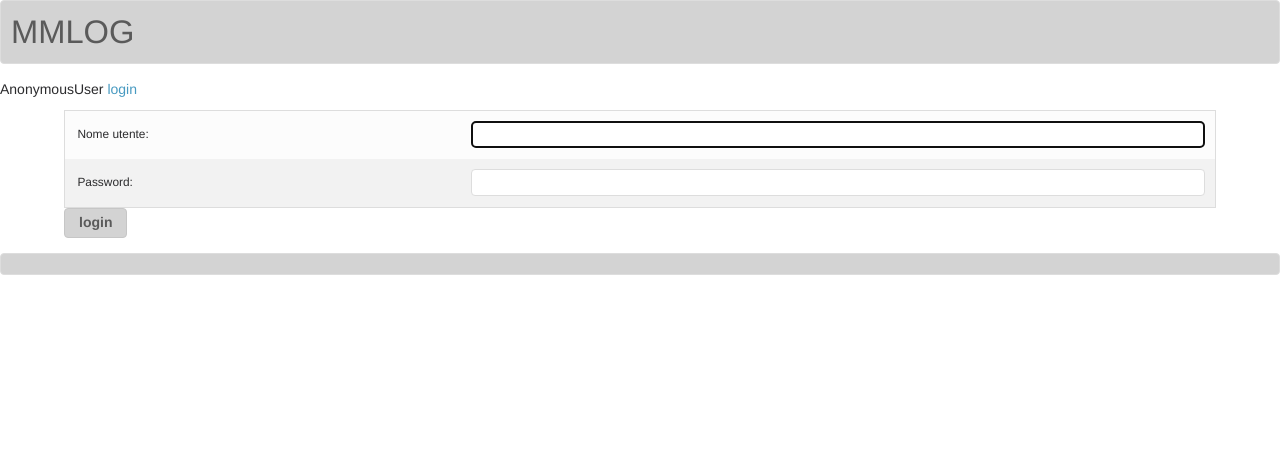
After one commit to ropinot/mm, a Django app: page /login/ in a window 1280 px wide. The commit adds this page. Shown: the top 474 px of the page. Run offline with Django 3.2, Linux system fonts and the light colour scheme; some libraries are stand-ins or nearby versions; some web fonts are replaced.

Commit message:
User login

```diff
--- a/mm/settings.py
+++ b/mm/settings.py
@@ -108,3 +108,5 @@ TEMPLATE_DIRS = (
 )
 
 CRISPY_TEMPLATE_PACK = 'bootstrap3'
+
+LOGIN_REDIRECT_URL = '/'
--- a/mm/urls.py
+++ b/mm/urls.py
@@ -7,6 +7,8 @@ urlpatterns = patterns('',
     # url(r'^blog/', include('blog.urls')),
     # url(r'^index/$', include('mmlog.urls')),
     # url(r'^add_activity_sheet/$', include('mmlog.urls')),
+    url(r'^login/$', 'django.contrib.auth.views.login'),
+    url(r'^logout/$', 'django.contrib.auth.views.logout'),
     url(r'^$', include('mmmain.urls')),
     url(r'^mmlog/', include('mmlog.urls')),
     url(r'^mmmain/', include('mmmain.urls')),
--- a/templates/base_1_col.html
+++ b/templates/base_1_col.html
@@ -56,8 +56,16 @@ div.cb  /*classe per restringere il corpo della pagina*/
 
     <div class="row" id="header">
 
-            <h1 class="box">MMLOG</h1> {% block header %}{% endblock %}
-
+            <h1 class="box">MMLOG</h1>
+                {% block header %}{% endblock %}
+                <div>
+                    {{ user }}
+                    {% if user.is_anonymous %}
+                        <a href="{% url 'django.contrib.auth.views.login' %}">login</a>
+                    {% else %}
+                        <a href="{% url 'django.contrib.auth.views.logout' %}">logout</a>
+                    {% endif %}
+                </div>
     </div>
 
     <div class="row" id="body">
--- /dev/null
+++ b/templates/registration/login.html
@@ -0,0 +1,26 @@
+{% extends "base_1_col.html" %}
+
+{% block content %}
+
+{% if form.errors %}
+<p>Your username and password didn't match. Please try again.</p>
+{% endif %}
+
+<form method="post" action="{% url 'django.contrib.auth.views.login' %}">
+{% csrf_token %}
+<table>
+<tr>
+    <td>{{ form.username.label_tag }}</td>
+    <td>{{ form.username }}</td>
+</tr>
+<tr>
+    <td>{{ form.password.label_tag }}</td>
+    <td>{{ form.password }}</td>
+</tr>
+</table>
+
+<input type="submit" value="login" />
+<input type="hidden" name="next" value="{{ next }}" />
+</form>
+
+{% endblock %}
```
Also changed, not shown: templates/registration/logout.html (added, +7 -0 lines).
